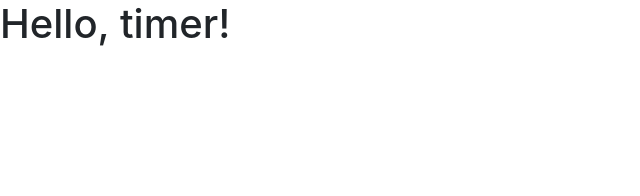
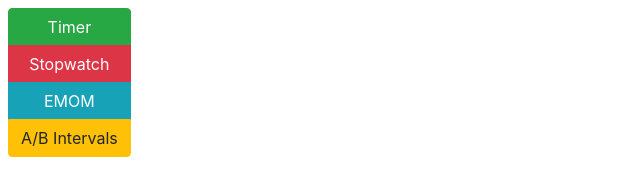
Before and after one commit to phichin/MCI-timer, a plain HTML site: page menu.html in a window 1280 px wide. Shown: the whole page, without its empty margins (0-640 px from the left). Drawn offline with nearby package versions, Linux system fonts and the light colour scheme.

Commit message:
Added Buttons to main menu

```diff
--- a/menu.html
+++ b/menu.html
@@ -8,10 +8,17 @@
     <!-- Bootstrap CSS -->
     <link rel="stylesheet" href="https://stackpath.bootstrapcdn.com/bootstrap/4.3.1/css/bootstrap.min.css" integrity="sha384-ggOyR0iXCbMQv3Xipma34MD+dH/1fQ784/j6cY/iJTQUOhcWr7x9JvoRxT2MZw1T" crossorigin="anonymous">
 
-    <title>Hello, timer!</title>
+    <title>Fitness-Timer</title>
   </head>
   <body>
-    <h1>Hello, timer!</h1>
+    <div class="d-md-flex">
+      <div class="p-2 btn-group-vertical">
+        <button type="button" class="btn btn-success">Timer</button>
+        <button type="button" class="btn btn-danger">Stopwatch</button>
+        <button type="button" class="btn btn-info">EMOM</button>
+        <button type="button" class="btn btn-warning">A/B Intervals</button>
+      </div>
+    </div>
 
     <!-- Optional JavaScript -->
     <!-- jQuery first, then Popper.js, then Bootstrap JS -->
```
Also changed, not shown: style.css (added).
